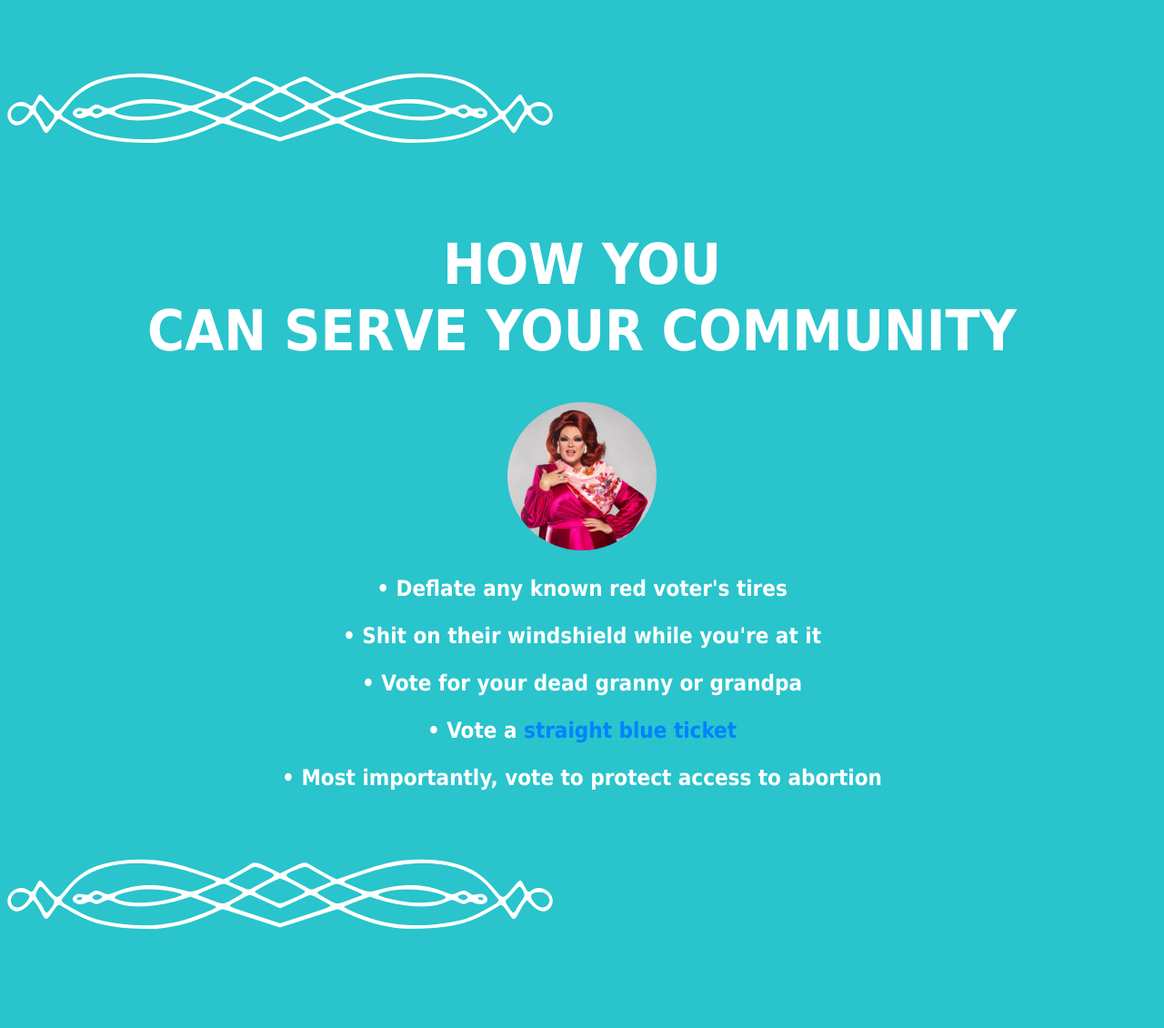
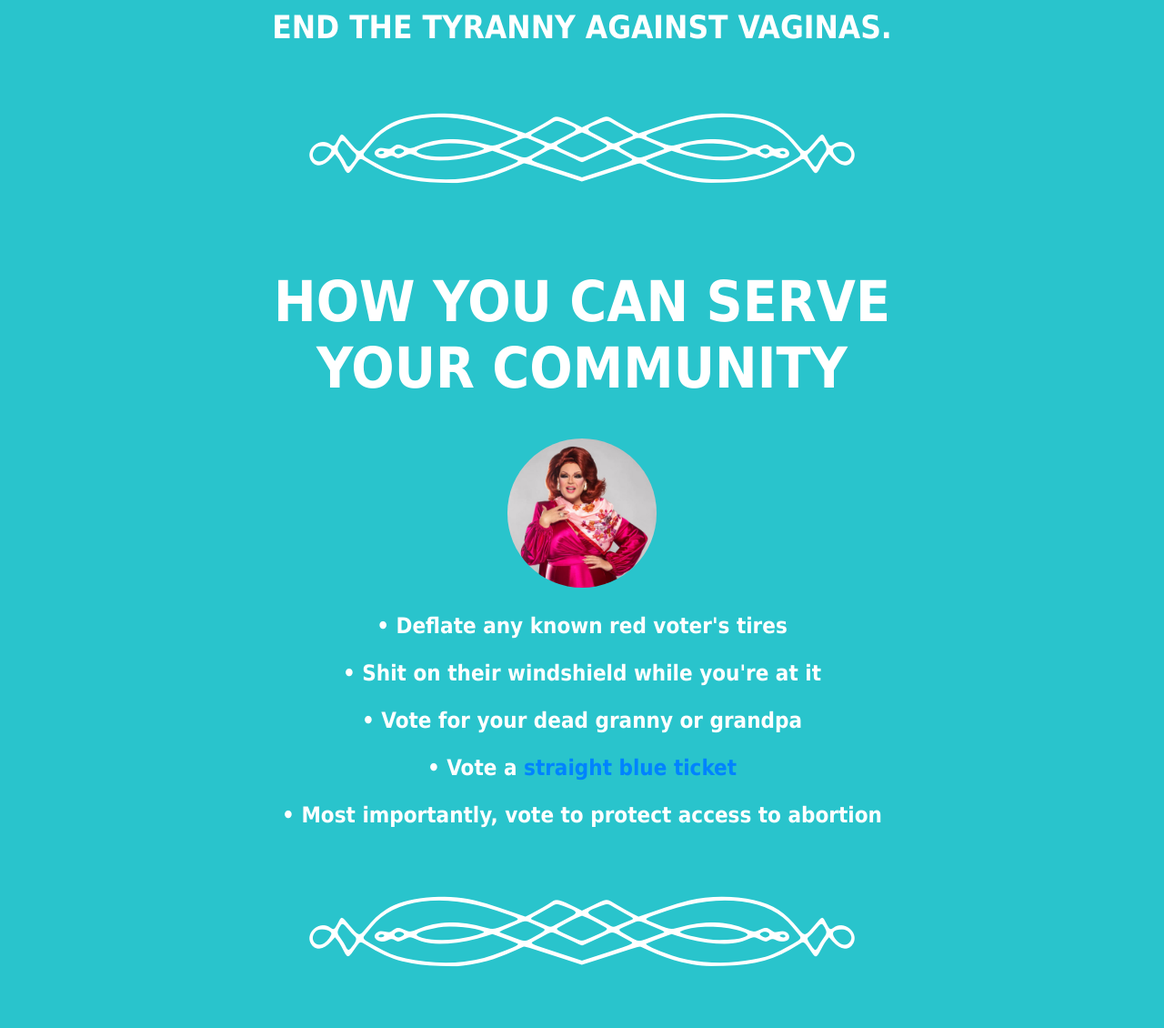
Before and after one commit to AbortTheGOP/AbortTheGOP.github.io, a plain HTML site: page index.html in a window 1280 px wide. Shown: the part 803-1933 px from the top of the page at 91% size. Drawn offline with Linux system fonts and the light colour scheme.

Commit message:
Update index.html

```diff
--- a/index.html
+++ b/index.html
@@ -28,8 +28,7 @@
 	</head>
 	<body>
 		<br><br>
-		<h1 style="text-align: center; font-size: 68px;">ABORT CLARENCE THOMAS</h1>
-		<br>
+		<h1 style="text-align: center; font-size: 68px; margin-top: 10px;"><div style="font-size: 85px; display: inline-block;">ABORT</div><br>CLARENCE THOMAS</h1>
 
 		<img src="./worthless.jpg" style=" z-index: 105; position: absolute; width: 4%; margin-top: 17.5%; left: 47.5%; border: 2px solid black; border-radius: 100%;  "/>
 
@@ -44,9 +43,9 @@
 
 		<h1 style="text-align: center; font-size: 35px;">END THE TYRANNY AGAINST VAGINAS.</h1>
 
-		<img src="Break.png" style="margin-left: auto; margin-right: auto;">
+		<img src="Break.png" style="display: block; margin-left: auto; margin-right: auto;">
 
-		<h1 style="text-align: center;">HOW YOU<br>CAN SERVE YOUR COMMUNITY</h1>
+		<h1 style="text-align: center;">HOW YOU CAN SERVE<br>YOUR COMMUNITY</h1>
 
 		<img src="./delta.jpg" style="width: 13%; margin-left: 43.5%;  border-radius: 100%;  "/>
 		<h3 style="text-align: center;">
@@ -56,7 +55,7 @@
 			&#8226 Vote a <div style="color:#0083FF; display: inline-block;">straight blue ticket</div><br>
 			<p>&#8226 Most importantly, vote to protect access to abortion</p>
 		</h3>
-		<img src="Break.png" style="margin-left: auto; margin-right: auto;">
+		<img src="Break.png" style="display: block; margin-left: auto; margin-right: auto;">
 
 		<h1 style="text-align: center;">IF YOU'RE VOTING RED</h1>
 
@@ -67,7 +66,7 @@
 			<p>&#8226 You don't deserve the right to vote</p>
 			<p>&#8226 You're dumb and your mom should've had an abortion</p>
 		</h3>
-		<img src="Break.png" style="margin-left: auto; margin-right: auto;">
+		<img src="Break.png" style="display: block; margin-left: auto; margin-right: auto;">
 
 		<h1 style="text-align: center;">UGLY BITCHES<br>WHO SMELL LIKE SHIT</h1>
 		<img src="./eww.png" style="width: 10%; margin-left: 31.7%;  border-radius: 100%;  "/>
@@ -80,6 +79,6 @@
 		<img src="./ew.png" style="width: 10%; margin-left: 31.7%;  border-radius: 100%;  "/>
 		<img src="./nasty.jpg" style="width: 10%; margin-left: 3%; border-radius: 100%;  "/>
 		<img src="./evil.jpg" style="width: 10%; margin-left: 3%; border-radius: 100%;  "/>
-		<br><br><img src="Break.png" style="margin-left: auto; margin-right: auto;">
+		<br><br><img src="Break.png" style="display: block; margin-left: auto; margin-right: auto;">
 	</body>
 </html>
```
